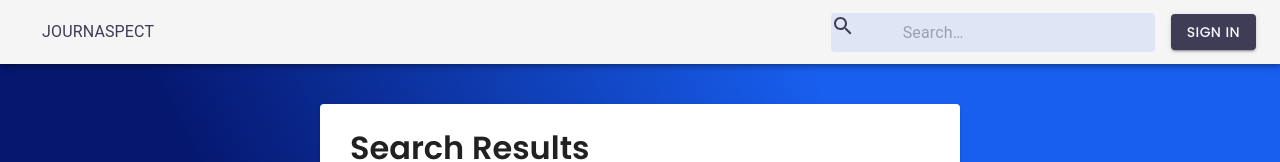
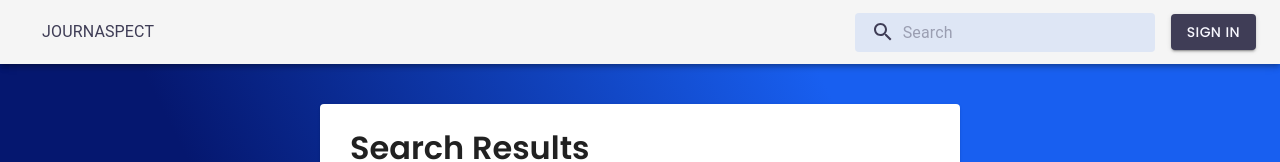
Before and after one commit to karolinaCodes/Journaspect, a React (Create React App) app: page /searchresults in a window 1280 px wide. Shown: the top 162 px of the page. Built offline with nearby package versions, Linux system fonts and the light colour scheme; no server answers.

Commit message:
Adding list to search results

```diff
--- a/src/components/Header.js
+++ b/src/components/Header.js
@@ -28,7 +28,10 @@ import Context from "../store/context";
 ///////////////////Styling/////////////////////////////
 const useStyles = makeStyles({
   font: { fontFamily: "Poppins", color: "rgb(63, 61, 86)", fontWeight: 600 },
-  headerColor: { color: "rgb(63, 61, 86)" },
+  headerColor: {
+    color: "rgb(63, 61, 86)",
+    display: 'inline-flex'
+  },
   typography: {
     marginLeft: "10px !important",
     fontFamily: "Poppins",
@@ -112,7 +115,6 @@ export default function Header() {
   //////////material-ui component functionality/////////////////
 
   const [searchQuery, setSearchQuery] = useState("");
-  const [searchResults, setSearchResults] = useState([]);
   const history = useHistory();
   const ctx = useContext(Context);
 
@@ -217,14 +219,16 @@ export default function Header() {
           </Link>
           <Box sx={{ flexGrow: 1 }} />
           <Search className={classes.headerColor}>
-            {/* <SearchIconWrapper class={classes.headerColor}> */}
-            <SearchIcon style={{ zIndex: "100" }} onClick={handleSearch} />
-            {/* </SearchIconWrapper> */}
-            <StyledInputBase
-              placeholder="Search…"
-              inputProps={{ "aria-label": "search" }}
-              onChange={saveQuery}
-            />
+            <SearchIconWrapper>
+              <SearchIcon/>
+            </SearchIconWrapper>
+            <form onSubmit={handleSearch}>
+              <StyledInputBase
+                placeholder="Search"
+                inputProps={{ "aria-label": "search" }}
+                onChange={saveQuery}
+              />
+            </form>
           </Search>
           <SignInButton />
         </Toolbar>
--- a/src/components/JournalistPage/ProfileCard.js
+++ b/src/components/JournalistPage/ProfileCard.js
@@ -53,7 +53,6 @@ export default function ProfileCard(props) {
           className={classes.profileImgStyles}
           image="https://www.biography.com/.image/ar_1:1%2Cc_fill%2Ccs_srgb%2Cfl_progressive%2Cq_auto:good%2Cw_1200/MTc5OTk2ODUyMTMxNzM0ODcy/gettyimages-1229892983-square.jpg"
           alt="Profile Page"
-
         />
       <div />
       <Typography variant="h4">
--- a/src/components/SearchResults/List.js
+++ b/src/components/SearchResults/List.js
@@ -1,19 +1,24 @@
 import * as React from "react";
 import List from "@mui/material/List";
 import ListItem from "@mui/material/ListItem";
-import ListItemText from "@mui/material/ListItemText";
+import CardMedia from "@mui/material/CardMedia";
 import ListItemAvatar from "@mui/material/ListItemAvatar";
 import Typography from "@mui/material/Typography";
 import { makeStyles } from "@mui/styles";
 import Card from "@mui/material/Card";
 import Divider from "@mui/material/Divider";
 import styles from "./List.module.css";
-import { useContext } from "react";
 import Context from "../../store/context";
 
 const useStyles = makeStyles({
-  imgStyles: {
+  profileImgStyles: {
     borderRadius: "50%",
+    maxWidth: "10%",
+    maxHeight: "10%"
+  },
+  pictureDiv: {
+    display: 'flex',
+    justifyContent: 'flex-start'
   },
   nameStyles: {
     fontFamily: "Poppins",
@@ -26,9 +31,6 @@ const useStyles = makeStyles({
 
 export default function FolderList(props) {
   const classes = useStyles();
-  const ctx = useContext(Context);
-
-  console.log(props.value);
 
   return (
     //render card based on the array that get back
@@ -43,12 +45,17 @@ export default function FolderList(props) {
             padding: "10px",
           }}
         >
-          {ctx.searchResults.map((result) => (
+          {props.value.map((result) => (
             <div>
               <ListItem>
-                <ListItemAvatar>
-                  <img className={classes.imgStyles} src={result.photoURL} />
-                </ListItemAvatar>
+                <div className={classes.pictureDiv} />
+                  <CardMedia
+                    component="img"
+                    className={classes.profileImgStyles}
+                    image={result.photURL}
+                    alt="Profile Page"
+                  />
+                <div />
                 <div>
                   <Typography
                     variant="h5"
@@ -63,7 +70,7 @@ export default function FolderList(props) {
                     color="text.secondary"
                     class={classes.rating}
                   >
-                    RATING
+                    RATING:
                   </Typography>
                 </div>
               </ListItem>
```
